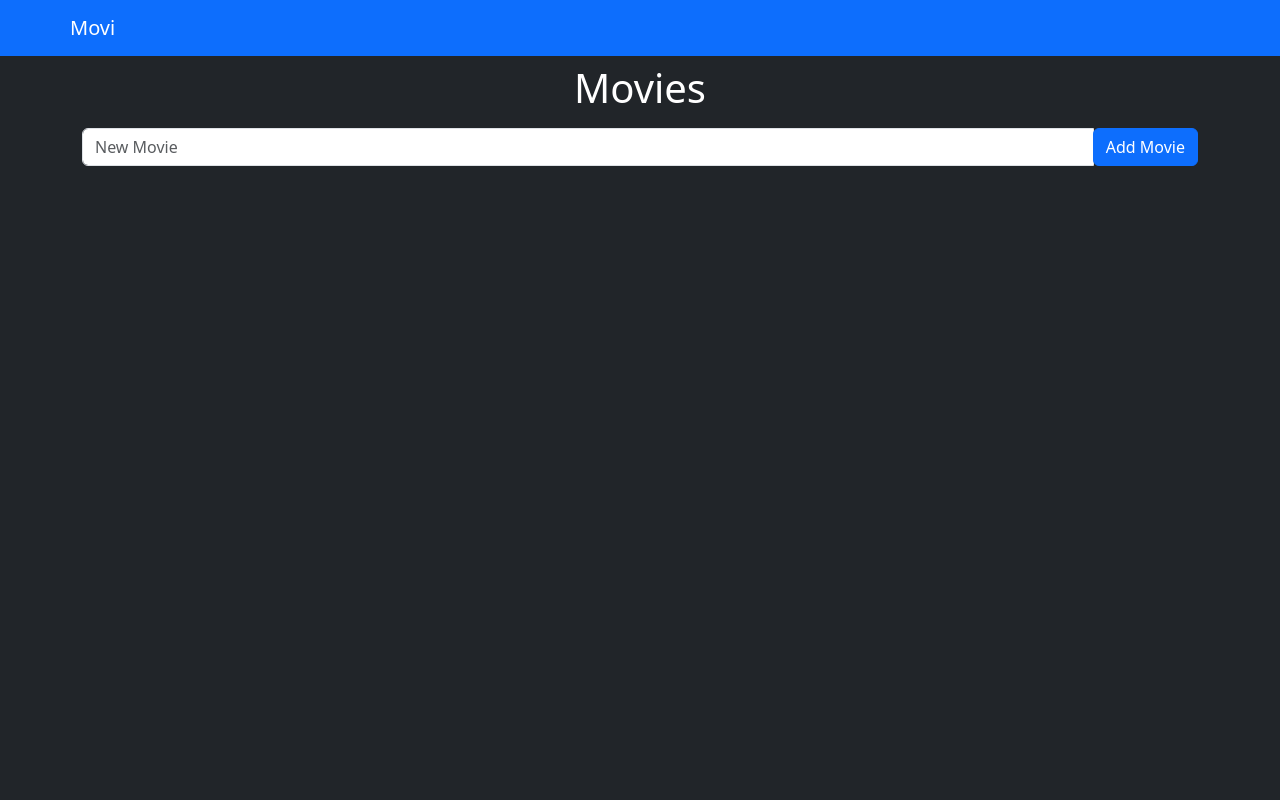
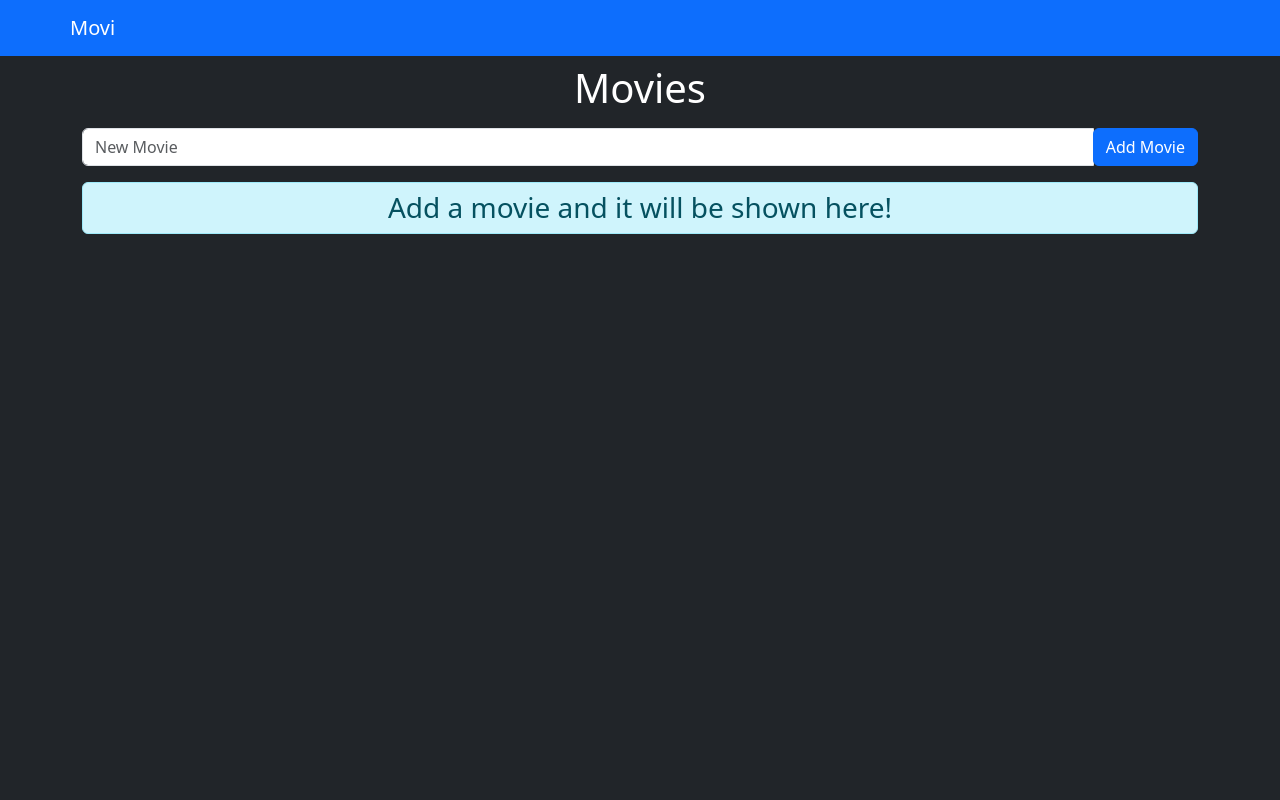
Before and after one commit to DPro23/MoviWebApp, a Flask app: page /users/1/movies in a window 1280 px wide. Run offline with Flask 3, Linux system fonts and the light colour scheme.

Commit message:
Implement Delete Movie, handle exceptions and redirects

```diff
--- a/app.py
+++ b/app.py
@@ -150,7 +150,7 @@ def add_movie(user_id):
             poster_url=new_movie['poster_url'],  # string
             user_id=new_movie['user_id']  # int
         )
-        print(new_movie)
+
         # Add movie to the user's movies list
         data_manager.add_movie(new_movie)
         return redirect(url_for('list_movies', user_id=user_id, success=success))
@@ -178,7 +178,14 @@ def update_movie(user_id, movie_id):
 @app.route('/users/<int:user_id>/movies/<int:movie_id>/delete', methods=['POST'])
 def delete_movie(user_id, movie_id):
     """Deletes a movie from user's list"""
-    pass
+    try:
+        data_manager.delete_movie(movie_id)
+        success = 'Movie deleted!'
+        return redirect(url_for('list_movies', user_id=user_id, success=success))
+
+    except AttributeError as _attribute_error:
+        error = "There is a problem deleting this movie..id doesn\'t exist!"
+        return redirect(url_for('list_movies', user_id=user_id, error=error))
 
 
 if __name__ == '__main__':
--- a/data_manager/main.py
+++ b/data_manager/main.py
@@ -40,7 +40,7 @@ class DataManager():
 
 
     def delete_movie(self, movie_id: int):
-        """Delete movie from database"""
-        selected_movie = Movie.query.get(movie_id)
-        selected_movie.delete()
+        """Delete a movie from database"""
+        movie = Movie.query.get(movie_id)
+        db.session.delete(movie)
         db.session.commit()
--- a/templates/base.html
+++ b/templates/base.html
@@ -9,7 +9,7 @@
     <link href="https://cdn.jsdelivr.net/npm/bootstrap@5.3.8/dist/css/bootstrap.min.css" rel="stylesheet" integrity="sha384-sRIl4kxILFvY47J16cr9ZwB07vP4J8+LH7qKQnuqkuIAvNWLzeN8tE5YBujZqJLB" crossorigin="anonymous">
 </head>
 <body>
-<main class="container-full bg-dark text-white" style="min-height: 100dvh;">
+<main class="container-full bg-dark text-white pb-4" style="min-height: 100dvh;">
     <div class="container-full bg-primary">
         <nav class="container navbar navbar-dark">
           <a class="navbar-brand" href="{{url_for('index')}}">Movi</a>
--- a/templates/index.html
+++ b/templates/index.html
@@ -6,7 +6,8 @@ Home
 
 {% block content %}
 <div class="container">
-    <h1 class="text-center p-2">Users</h1>
+    <h1 class="text-center p-2">MoviApp</h1>
+    <h3>Select or create a new user</h3>
         <div class="btn-toolbar justify-content-between" role="toolbar" aria-label="Toolbar with button groups">
            {% if users %}
             <div class="btn-group">
--- a/templates/movies.html
+++ b/templates/movies.html
@@ -18,21 +18,26 @@ Home
     <div class="container my-3">
         <div class="row">
             {% for movie in movies %}
-              <div class="col-sm-3">
-                <div class="card">
+              <div class="col-sm-6 col-md-4 g-2">
+                <div class="card h-100">
                     <img class="card-img-top" src="{{ movie.poster_url }}" height="300" alt="Card image cap">
                       <div class="card-body">
                         <h5 class="card-title">{{ movie.name }}</h5>
                         <p class="card-text">{{ movie.director }}</p>
                         <small class="text-muted">{{movie.year}}</small>
-                      <div class="input-group-append mt-2">
+                              <div class="row g-3 justify-content-between">
                                   <a href="{{ url_for('index', movie_id=movie.id) }}" class="btn btn-primary">Show details</a>
+                                  <form action="{{ url_for('delete_movie', user_id=user_id, movie_id=movie.id) }}" method="post">
                                     <input class="btn btn-danger" type="submit" value="Delete">
+                                  </form>
                               </div>
                       </div>
                 </div>
               </div>
             {% endfor %}
+            {% if not movies %}
+            <h3 class="text-center p-2 alert alert-info">Add a movie and it will be shown here!</h3>
+            {% endif %}
         </div>
     </div>
 </div>
```
Lines whose indentation alone changed are shown as unchanged.
